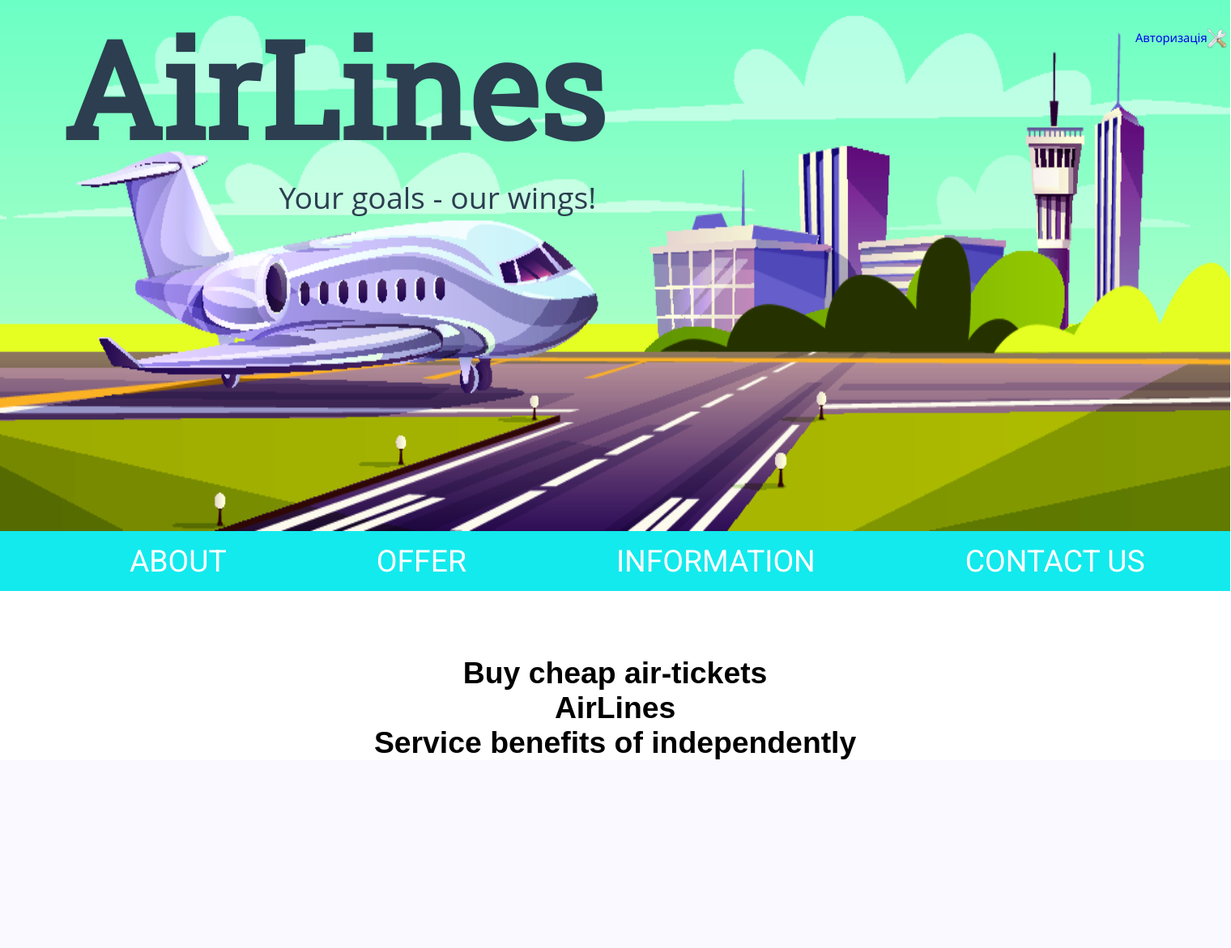
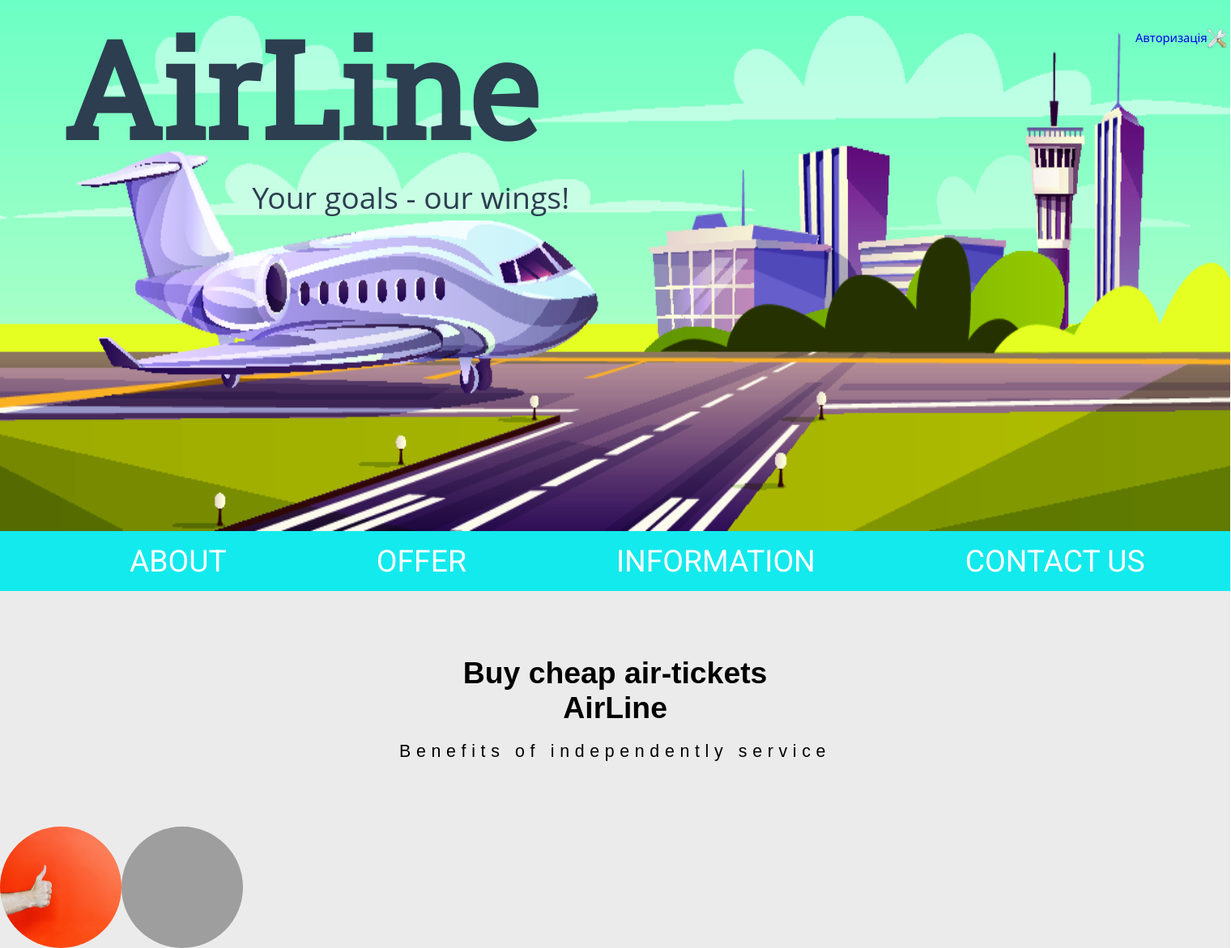
Before and after one commit to Iangyl/CourseWork, a PHP site: page / in a window 1520 px wide. Shown: the whole page at 81% size. Before the commit the page ends 938 px from the top, so only its background shows below. Run offline with PHP 8.4, Linux system fonts and the light colour scheme; grey boxes are pictures that could not be loaded.

Commit message:
fix bags with text create list with benefits

```diff
--- a/css/style.css
+++ b/css/style.css
@@ -88,12 +88,15 @@ body
    above - header
    under - section
 */
+section{
+    background-color: rgb(235, 235, 236);
+}
 #first-block{
     position: relative;
     display: flex;
     flex-direction: column;
 }
-#first-block:first-child{
+#first-block div:nth-child(1){
     position: relative;
     padding-top: 80px;
     justify-content: center;
@@ -102,10 +105,46 @@ body
     font-size: 28pt;
     font-weight: 700;
 }
-#first-block:nth-child(2){
+#first-block div:nth-child(2){
     position: relative;
     text-align: center;
     font-family: Arial, Helvetica, sans-serif;
-    font-size: 12pt;
+    font-size: 16pt;
     font-weight: normal;
+    letter-spacing: 5pt;
+    margin-top: 20px;
 }
+#block-of-benefits{
+    position: relative;
+}
+#list-of-benefits{
+    display: flex;
+}
+.class-of-benefits
+{
+    position: relative;
+    display: flex;
+    flex-direction: column;
+    justify-content: center;
+}
+#list-of-benefits div:nth-child(1){
+
+}
+#list-of-benefits div:nth-child(2){
+
+}
+#list-of-benefits div:nth-child(3){
+
+}
+.img-benefits{
+    height: 150px;
+    width: 150px;
+    border-radius: 50%;
+    padding: 0px;
+}
+#first-benefit{
+    font-family: "Roboto";
+    font-size: 48pt;
+    background-color: pink;
+    text-align: center;
+}
--- a/index.html
+++ b/index.html
@@ -21,7 +21,7 @@
                 </div>
                 <img src="./pictures/696.png" alt="plane.png" id="main-img">
                 <div id="service-names-container">
-                  <span id="service-name">AirLines</span>
+                  <span id="service-name">AirLine</span>
                   <span id="service-slogan">Your goals - our wings!</span>
                 </div>
               </div>
@@ -39,8 +39,21 @@
         </header>
         <section>
           <div id="first-block">
-            <div>Buy cheap air-tickets</br>AirLines</div>
-            <div>Service benefits of independently</div>
+            <div>Buy cheap air-tickets</br>AirLine</div>
+            <div>Benefits of independently service</div>
+            <div id="block-of-benefits">
+              <ul id="list-of-benefits">
+                <li><div class="class-of-benefits">
+                  <img class="img-benefits" src="./pictures/fingerUp.jpg" alt="good.jpg"/>
+                </div></li>
+                <li><div class="class-of-benefits">
+                  <img class="img-benefits" src="./pictures/convenient.jpg" alt="convenient.jpg"/>
+                </div></li>
+                <li><div class="class-of-benefits">
+
+                </div></li>
+              </ul>
+            </div>
           </div>
         </section>
       </div>
```
Also changed, not shown: pictures/fingerUp.jpg (added), 1 other file.
